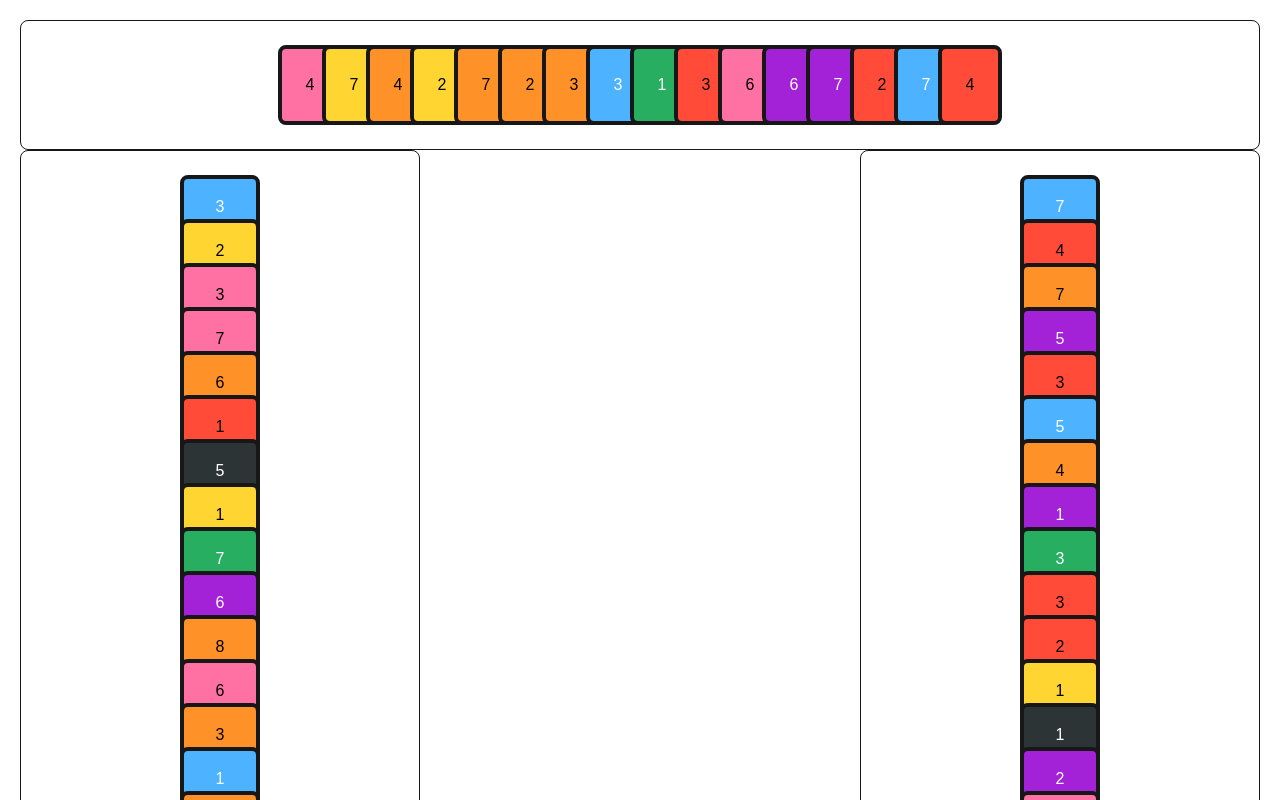
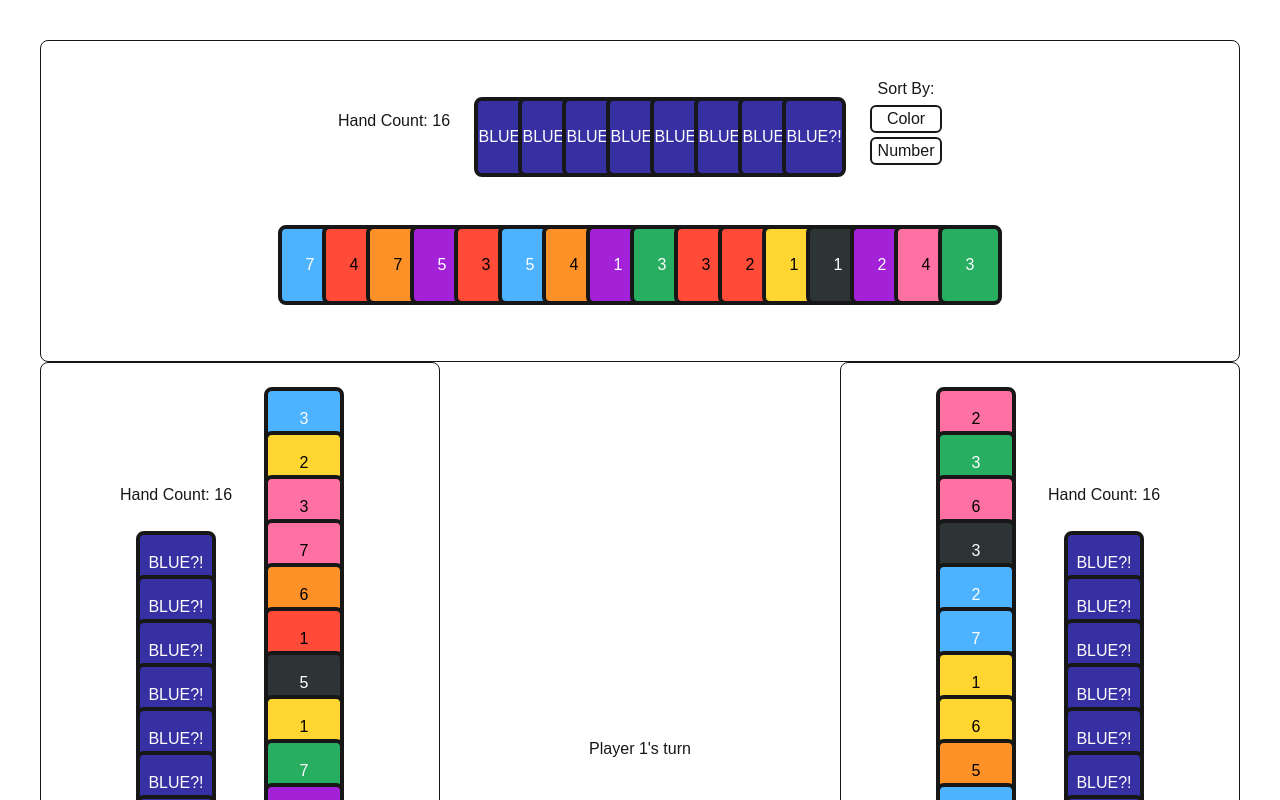
Before and after one commit to alimarzoughi/blue-or-false, a Next.js app: page / in a window 1280 px wide. Shown: the top 800 px of the page. Built offline with nearby package versions, Linux system fonts and the light colour scheme.

Commit message:
added the player bank and player rotations

```diff
--- /dev/null
+++ b/app/components/BlueOrFalse.tsx
@@ -0,0 +1,47 @@
+"use client"
+
+import React from "react"
+
+import type { CardData } from "./Card"
+import PlayerArea from "./PlayerArea";
+
+export default function BlueOrFalse({ hands }: {hands: CardData[][]}) {
+  const [players, setPlayers] = React.useState([0, 1, 2, 3]);
+  const [playerHands, setHands] = React.useState(hands);
+
+  return (
+    <div className="p-5">
+        <PlayerArea
+          position={3}
+          bank={playerHands[players[2]]}
+          cards={playerHands[players[2]]}
+          players={players}
+          setPlayers={setPlayers}
+        ></PlayerArea>
+        <div className="flex justify-between items-center">
+          <PlayerArea
+            position={2}
+            bank={playerHands[players[1]]}
+            cards={playerHands[players[1]]}
+            players={players}
+            setPlayers={setPlayers}
+          ></PlayerArea>
+          <span>Player {players[0] + 1}'s turn</span>
+          <PlayerArea
+            position={4}
+            bank={playerHands[players[3]]}
+            cards={playerHands[players[3]]}
+            players={players}
+            setPlayers={setPlayers}
+          ></PlayerArea>
+        </div>
+        <PlayerArea
+          position={1}
+          bank={playerHands[players[0]]}
+          cards={playerHands[players[0]]}
+          players={players}
+          setPlayers={setPlayers}
+        ></PlayerArea>
+    </div>
+  );
+}
--- /dev/null
+++ b/app/components/PlayerBank.tsx
@@ -0,0 +1,36 @@
+"use client"
+
+import React from "react"
+
+import type { CardData } from "./Card"
+import Card from "./Card"
+
+function cardPadding(i: number, position: number) {
+    if (position % 2 == 0) {
+        return i === 0 ? "" : "-mt-5";
+    } else if (position === 3) {
+        return i === 0 ? "pb-8" : "pb-8 -ml-5";
+    } else {
+        return i === 0 ? "pt-8" : "pt-8 -ml-5";
+    }
+}
+
+export default function PlayerBank({ position, bank }: {position: number, bank: CardData[]}) {
+    const [hovered, setHovered] = React.useState<number | null>(null);
+
+    return (
+        <div className={"items-center justify-center p-6 flex " + (position % 2 == 0 ? "flex-col" : "")}>
+            {bank.map((card, i) => (
+                <div key={i}
+                    className={cardPadding(i, position)}
+                    onMouseEnter={() => setHovered(i)}
+                    onMouseLeave={() => setHovered(null)}
+                >
+                    <div className={hovered === i ? "transition hover:scale-105 hover:z-20 " : ""}>
+                        <Card card={card} position={position}></Card>
+                    </div>
+                </div>
+            ))}
+        </div>
+    )
+}
--- /dev/null
+++ b/app/components/PlayerHand.tsx
@@ -0,0 +1,48 @@
+"use client"
+
+import React from "react"
+
+import Card from "./Card"
+import { CardBack } from "./Card"
+import type { CardData } from "./Card";
+
+function cardPadding(i: number, position: number) {
+    if (position % 2 == 0) {
+        return i === 0 ? "" : "-mt-5";
+    } else if (position === 3) {
+        return i === 0 ? "pt-8" : "pt-8 -ml-5";
+    } else {
+        return i === 0 ? "pb-8" : "pb-8 -ml-5";
+    }
+}
+
+export default function PlayerHand({ position, cards, players, setPlayers }: {
+    position: number,
+    cards: CardData[]
+    players: number[],
+    setPlayers: React.Dispatch<React.SetStateAction<number[]>>
+}) {
+    const [hovered, setHovered] = React.useState<number | null>(null);
+
+    return (
+        <div className={"items-center justify-center p-6 flex " + (position % 2 == 0 ? "flex-col" : "")}>
+            {(position === 1 ? cards : cards.slice(0, 8)).map((card, i) => (
+                <div key={i}
+                    className={"group relative justify-center flex flex-col " + cardPadding(i, position)}
+                    onMouseEnter={() => setHovered(i)}
+                    onMouseLeave={() => setHovered(null)}
+                >
+                    <button
+                        className={
+                            position === 1 && hovered === i ? "absolute bottom-0 border-2 rounded-md bg-white w-full z-20" : "hidden"
+                        }
+                        onClick={() => setPlayers(old => [...old.slice(1), old[0]])}
+                    > Play </button>
+                    <div className={hovered === i ? "transition group-hover:scale-105 group-hover:z-20 " : ""}>
+                        {position === 1 ? <Card card={card} position={position}></Card> : <CardBack position={position}></CardBack>}
+                    </div>
+                </div>
+            ))}
+        </div>
+    )
+}
--- a/app/components/card.tsx
+++ b/app/components/card.tsx
@@ -1,3 +1,5 @@
+// "use client"
+
 type CardColor = {
     bgColor: string,
     txtColor: string
@@ -6,7 +8,6 @@ type CardColor = {
 export type CardData = {
     value: number,
     color: CardColor,
-    player: number,
     className?: string;
     style?: React.CSSProperties;
 };
@@ -16,21 +17,30 @@ export const colors: CardColor[] = [
     {bgColor: "#ff4b37ff", txtColor: "#000000"},
     {bgColor: "#ff9129ff", txtColor: "#000000"},
     {bgColor: "#ffd631ff", txtColor: "#000000"},
-    {bgColor: "#27ae60", txtColor: "#ffffff"},
-    {bgColor: "#4db2ff", txtColor: "#ffffff"},
+    {bgColor: "#27ae60ff", txtColor: "#ffffff"},
+    {bgColor: "#4db2ffff", txtColor: "#ffffff"},
     {bgColor: "#a321d6ff", txtColor: "#ffffff"},
-    {bgColor: "#2d3436", txtColor: "#ffffff"}
+    {bgColor: "#2d3436ff", txtColor: "#ffffff"}
 ];
 
-export default function Card({ value, color, player }: CardData) {
+function cardStyle(position: number) {
+    return "border-4 rounded-lg flex items-center justify-center " + (
+        position % 2 == 0 ? "w-20 h-16" : "w-16 h-20"
+    );
+}
+
+export function CardBack({ position }: {position: number}) {
     return (
-        <div
-            className={"border-4 rounded-lg flex items-center justify-center " + (
-                player % 2 == 0 ? "w-20 h-16" : "w-16 h-20"
-            )}
-            style={{ backgroundColor: color.bgColor }}
-        >
-            <span style={{ color: color.txtColor }}>{value}</span>
+        <div className={cardStyle(position)} style={{ backgroundColor: "#3730a3" }}>
+            <span style={{ color: "#ffffff" }}> BLUE?! </span>
         </div>
     );
 }
+
+export default function Card({ card, position }: {card: CardData, position: number}) {
+    return (
+        <div className={cardStyle(position)} style={{ backgroundColor: card.color.bgColor }}>
+            <span style={{ color: card.color.txtColor }}>{card.value}</span>
+        </div>
+    );
+}
--- a/app/components/playerarea.tsx
+++ b/app/components/playerarea.tsx
@@ -1,34 +1,44 @@
 "use client"
 
-import React from "react"
-import Card from "./card"
-import type { CardData } from "./card";
+import type { CardData } from "./Card"
+import PlayerBank from "./PlayerBank"
+import PlayerHand from "./PlayerHand"
 
-export default function PlayerArea({ player, cards }: { player: number, cards: CardData[] }) {
-    const [hovered, setHovered] = React.useState<number | null>(null);
-    const playerAreaStyle = "rounded-lg border flex items-center justify-center";
+export default function PlayerArea({ position, bank, cards, players, setPlayers }: {
+    position: number,
+    bank: CardData[],
+    cards: CardData[],
+    players: number[],
+    setPlayers: React.Dispatch<React.SetStateAction<number[]>>
+}) {
+
+    let playerAreaStyle;
+    if (position === 1) {
+        playerAreaStyle = "border rounded-lg flex items-center justify-center flex-col";
+    } else if (position === 2) {
+        playerAreaStyle = "border rounded-lg flex items-center justify-center flex-row-reverse";
+    } else if (position === 3) {
+        playerAreaStyle = "border rounded-lg flex items-center justify-center flex-col-reverse";
+    } else {
+        playerAreaStyle = "border rounded-lg flex items-center justify-center";
+    }
 
     return (
-        <div className={playerAreaStyle + (player % 2 == 0 ? " w-100" : "")}>
-            <div className={"items-center justify-center p-6 flex" + (player % 2 == 0 ? "-col" : "")}>
-                {cards.map((card, i) => (
-                    <div
-                        key={i}
-                        className={(hovered === i ? "transition hover:scale-105 hover:z-20 " : "") + (
-                            i === 0 ? "" : player % 2 == 0 ? "-mt-5" : "-ml-5"
-                        )}
-                        onMouseEnter={() => setHovered(i)}
-                        onMouseLeave={() => setHovered(null)}
-                    >
-                        <Card
-                            key={i}
-                            value={card.value}
-                            color={card.color}
-                            player={card.player}
-                        >
-                        </Card>
-                    </div>
-                ))}
+        <div className={playerAreaStyle + (position % 2 == 0 ? " w-100" : "")}>
+            <PlayerBank position={position} bank={bank}></PlayerBank>
+            <div className={"flex justify-center items-center" + (position % 2 == 0 ? " flex-col" : "")}>
+                <span> Hand Count: {cards.length} </span>
+                <PlayerHand
+                    position={position}
+                    cards={cards}
+                    players={players}
+                    setPlayers={setPlayers}
+                ></PlayerHand>
+                <div className="flex flex-col justify-center items-center gap-1 w-18">
+                    <span> Sort By: </span>
+                    <button className="border-2 rounded-md bg-white w-full"> Color </button>
+                    <button className="border-2 rounded-md bg-white w-full"> Number </button>
+                </div>
             </div>
         </div>
     );
--- a/app/page.tsx
+++ b/app/page.tsx
@@ -1,29 +1,27 @@
-import type { CardData } from "./components/card"
-import { colors } from "./components/card"
-import PlayerArea from "./components/playerarea";
+import BlueOrFalse from "./components/BlueOrFalse";
+import type { CardData } from "./components/Card"
+import { colors } from "./components/Card"
 
-function drawCards(player: number): CardData[] {
-  let numbers: CardData[] = [];
-
-  let number;
+function drawCards(): CardData[][] {
+  let hands: CardData[][] = [];
+  let num;
   let color;
-  for (let i=0; i<16; i++) {
-    number = Math.floor(Math.random() * 8) + 1;
-    color = colors[Math.floor(Math.random() * 8)];
-    numbers.push({value: number, color: color, player: player});
+  for (let i = 1; i <= 4; i++) {
+    let hand: CardData[] = [];
+    for (let j = 0; j < 16; j++) {
+      num = Math.floor(Math.random() * 8) + 1;
+      color = colors[Math.floor(Math.random() * 8)];
+      hand.push({value: num, color: color});
+    }
+    hands.push(hand)
   }
-  return numbers;
+  return hands;
 }
 
 export default function Home() {
   return (
     <div className="p-5">
-        <PlayerArea player={1} cards={drawCards(1)}></PlayerArea>
-        <div className="flex justify-between">
-          <PlayerArea player={2} cards={drawCards(2)}></PlayerArea>
-          <PlayerArea player={4} cards={drawCards(4)}></PlayerArea>
-        </div>
-        <PlayerArea player={3} cards={drawCards(3)}></PlayerArea>
+      <BlueOrFalse hands={drawCards()}></BlueOrFalse>
     </div>
   );
 }
```
